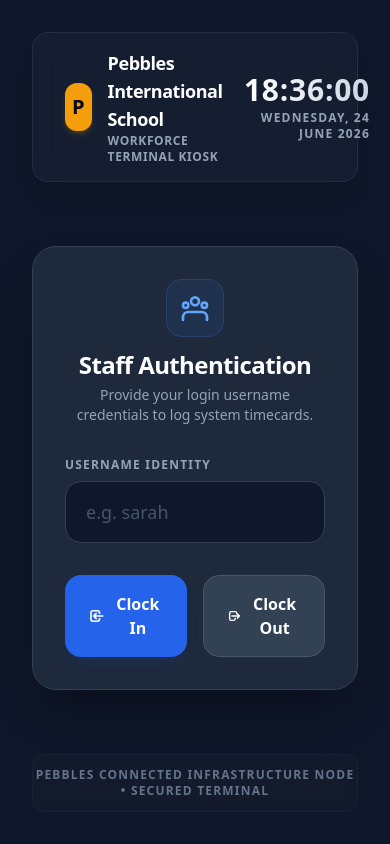
After one commit to moosehova/pebbles-college-admin, a Flask app: page /hr/kiosk in a window 390 px wide. The commit adds this page. Run offline with Flask 3, Linux system fonts and the light colour scheme; some libraries are stand-ins or nearby versions.

Commit message:
Add high-end HR dashboard tabs and tablet kiosk terminal

```diff
--- a/app.py
+++ b/app.py
@@ -2749,33 +2749,48 @@ def hr_department():
     )
 
 @app.route('/hr/attendance/clock', methods=['POST'])
-@login_required
 def staff_clock_action():
-    if not restrict_access(['admin', 'staff']): return jsonify({"error": "Unauthorized"}), 403
-
-    # Can allow staff to clock themselves in, or admin to override
-    staff_id = request.form.get('staff_id') or current_user.staff_id
-    if not staff_id:
-        flash("No active profile linked to this user account.", "danger")
-        return redirect(request.referrer)
-
+    username = request.form.get('username', '').strip().lower()
+    action = request.form.get('action') # clock_in or clock_out
+
+    if not username:
+        flash("Please insert your system username identity token.", "danger")
+        return redirect(url_for('kiosk_view'))
+
+    # Query corresponding credentials record loop
+    user = User.query.filter_by(username=username).first()
+    if not user or not user.staff_id:
+        flash("Profile matching credential token not found.", "danger")
+        return redirect(url_for('kiosk_view'))
+
+    staff_member = Staff.query.get(user.staff_id)
     today = datetime.utcnow().date()
     now = datetime.utcnow()
 
-    record = StaffAttendance.query.filter_by(staff_id=staff_id, date=today).first()
-
-    if not record:
-        # Create a clean clock-in stamp
-        record = StaffAttendance(staff_id=staff_id, date=today, clock_in=now, status='Present')
-        db.session.add(record)
-        flash("Clock-in recorded successfully.", "success")
-    else:
-        # Update with clock-out stamp
-        record.clock_out = now
-        flash("Clock-out recorded successfully.", "success")
-
-    db.session.commit()
-    return redirect(request.referrer)
+    attendance_record = StaffAttendance.query.filter_by(staff_id=staff_member.id, date=today).first()
+
+    if action == 'clock_in':
+        if attendance_record:
+            flash(f"Hi {staff_member.name}, you have already clocked in for today.", "warning")
+        else:
+            new_record = StaffAttendance(staff_id=staff_member.id, date=today, clock_in=now, status='Present')
+            db.session.add(new_record)
+            db.session.commit()
+            flash(f"Welcome {staff_member.name}! Clock-in registered successfully.", "success")
+
+    elif action == 'clock_out':
+        if not attendance_record:
+            flash(f"Cannot clock out. No arrival record found for today.", "danger")
+        else:
+            attendance_record.clock_out = now
+            db.session.commit()
+            flash(f"Goodbye {staff_member.name}! Shift completed successfully.", "success")
+
+    return redirect(url_for('kiosk_view'))
+
+@app.route('/hr/kiosk')
+def kiosk_view():
+    return render_template('hr_kiosk.html')
 
 @app.route('/hr/leave/request', methods=['POST'])
 @login_required
--- /dev/null
+++ b/templates/hr_kiosk.html
@@ -0,0 +1,77 @@
+<!DOCTYPE html>
+<html lang="en" class="h-full bg-slate-900">
+<head>
+    <meta charset="UTF-8">
+    <meta name="viewport" content="width=device-width, initial-scale=1.0">
+    <title>Pebbles Workforce Kiosk Terminal</title>
+    <script src="https://cdn.tailwindcss.com"></script>
+</head>
+<body class="h-full flex flex-col justify-between p-8 text-white font-sans selection:bg-blue-500/30">
+
+    <header class="flex justify-between items-center bg-slate-800/40 backdrop-blur-md border border-slate-700/50 rounded-2xl px-8 py-4 shadow-xl">
+        <div class="flex items-center gap-4">
+            <div class="w-12 h-12 rounded-xl bg-amber-500 flex items-center justify-center font-black text-slate-950 text-xl shadow-md shadow-amber-500/20">P</div>
+            <div>
+                <h1 class="text-lg font-bold tracking-tight">Pebbles International School</h1>
+                <p class="text-xs font-semibold text-slate-400 tracking-wider uppercase">Workforce Terminal Kiosk</p>
+            </div>
+        </div>
+        <div class="text-right">
+            <div id="kiosk-clock" class="text-3xl font-black text-transparent bg-clip-text bg-gradient-to-r from-white to-slate-300 tabular-nums tracking-wide">00:00:00</div>
+            <div id="kiosk-date" class="text-xs font-bold text-slate-400 uppercase tracking-widest mt-0.5">Wednesday, 24 June 2026</div>
+        </div>
+    </header>
+
+    <main class="max-w-xl w-full mx-auto my-auto bg-slate-800 border border-slate-700 rounded-3xl p-8 shadow-2xl shadow-black/40">
+        <div class="text-center mb-8">
+            <div class="inline-flex p-3 bg-blue-500/10 text-blue-400 rounded-2xl mb-3 border border-blue-500/20">
+                <svg class="w-8 h-8" fill="none" stroke="currentColor" stroke-width="2" viewBox="0 0 24 24"><path stroke-linecap="round" stroke-linejoin="round" d="M15 7a3 3 0 11-6 0 3 3 0 016 0zm6 3a2 2 0 11-4 0 2 2 0 014 0zM7 10a2 2 0 11-4 0 2 2 0 014 0zM3 21v-2a4 4 0 014-4h10a4 4 0 014 4v2"></path></svg>
+            </div>
+            <h2 class="text-2xl font-black tracking-tight">Staff Authentication</h2>
+            <p class="text-sm text-slate-400 mt-1">Provide your login username credentials to log system timecards.</p>
+        </div>
+
+        {% with messages = get_flashed_messages(with_categories=true) %}
+            {% if messages %}
+                {% for category, message in messages %}
+                    <div class="mb-6 p-4 rounded-xl text-sm font-semibold text-center border {% if category == 'success' %}bg-emerald-500/10 text-emerald-400 border-emerald-500/20{% else %}bg-rose-500/10 text-rose-400 border-rose-500/20{% endif %}">
+                        {{ message }}
+                    </div>
+                {% endfor %}
+            {% endif %}
+        {% endwith %}
+
+        <form action="{{ url_for('staff_clock_action') }}" method="POST" class="space-y-6">
+            <div>
+                <label for="username" class="block text-xs font-bold uppercase tracking-widest text-slate-400 mb-2">Username Identity</label>
+                <input type="text" id="username" name="username" required autocomplete="off" placeholder="e.g. sarah"
+                       class="w-full bg-slate-900 border border-slate-700 rounded-2xl px-5 py-4 text-lg font-medium text-white placeholder-slate-600 focus:outline-none focus:ring-2 focus:ring-blue-500 focus:border-transparent transition-all">
+            </div>
+
+            <div class="grid grid-cols-2 gap-4 pt-2">
+                <button type="submit" name="action" value="clock_in" class="bg-blue-600 hover:bg-blue-500 active:scale-[0.98] text-white font-bold py-4 px-6 rounded-2xl text-base shadow-lg shadow-blue-600/10 transition-all flex items-center justify-center gap-2">
+                    <svg class="w-5 h-5" fill="none" stroke="currentColor" stroke-width="2.5" viewBox="0 0 24 24"><path stroke-linecap="round" stroke-linejoin="round" d="M11 16l-4-4m0 0l4-4m-4 4h14m-5 4v1a3 3 0 01-3 3H6a3 3 0 01-3-3V7a3 3 0 013-3h7a3 3 0 013 3v1"></path></svg>
+                    Clock In
+                </button>
+                <button type="submit" name="action" value="clock_out" class="bg-slate-700 hover:bg-slate-600 active:scale-[0.98] text-white font-bold py-4 px-6 rounded-2xl text-base transition-all flex items-center justify-center gap-2 border border-slate-600">
+                    <svg class="w-5 h-5" fill="none" stroke="currentColor" stroke-width="2.5" viewBox="0 0 24 24"><path stroke-linecap="round" stroke-linejoin="round" d="M17 16l4-4m0 0l-4-4m4 4H7m6 4v1a3 3 0 01-3 3H6a3 3 0 01-3-3V7a3 3 0 013-3h7a3 3 0 013 3v1"></path></svg>
+                    Clock Out
+                </button>
+            </div>
+        </form>
+    </main>
+
+    <footer class="text-center text-xs font-bold text-slate-500 uppercase tracking-widest bg-slate-800/20 py-3 rounded-xl border border-slate-700/20 backdrop-blur-sm">
+        Pebbles Connected Infrastructure Node &bull; Secured Terminal
+    </footer>
+
+    <script>
+        function runLiveClock() {
+            const now = new Date();
+            document.getElementById('kiosk-clock').textContent = now.toLocaleTimeString('en-GB', { hour12: false });
+        }
+        setInterval(runLiveClock, 1000);
+        runLiveClock();
+    </script>
+</body>
+</html>
```
Also changed, not shown: templates/admin/hr_dashboard.html (+37 -21 lines).
